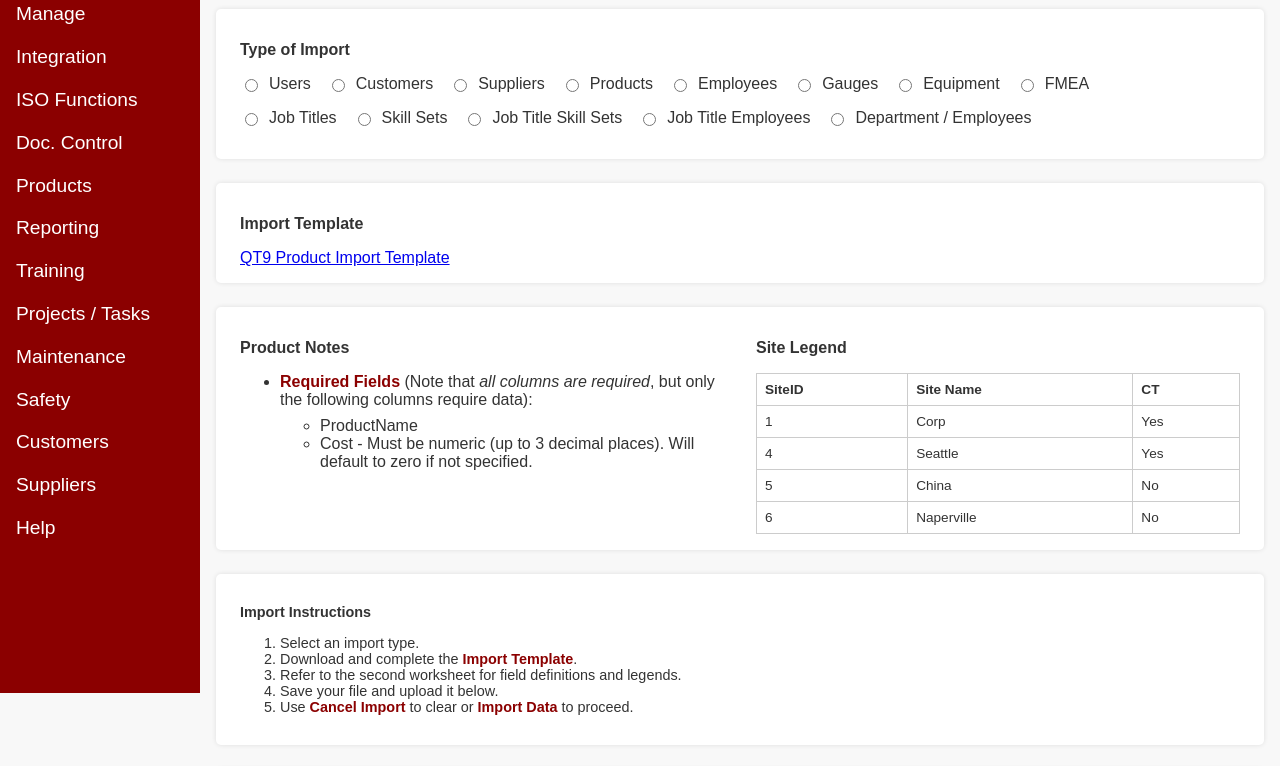
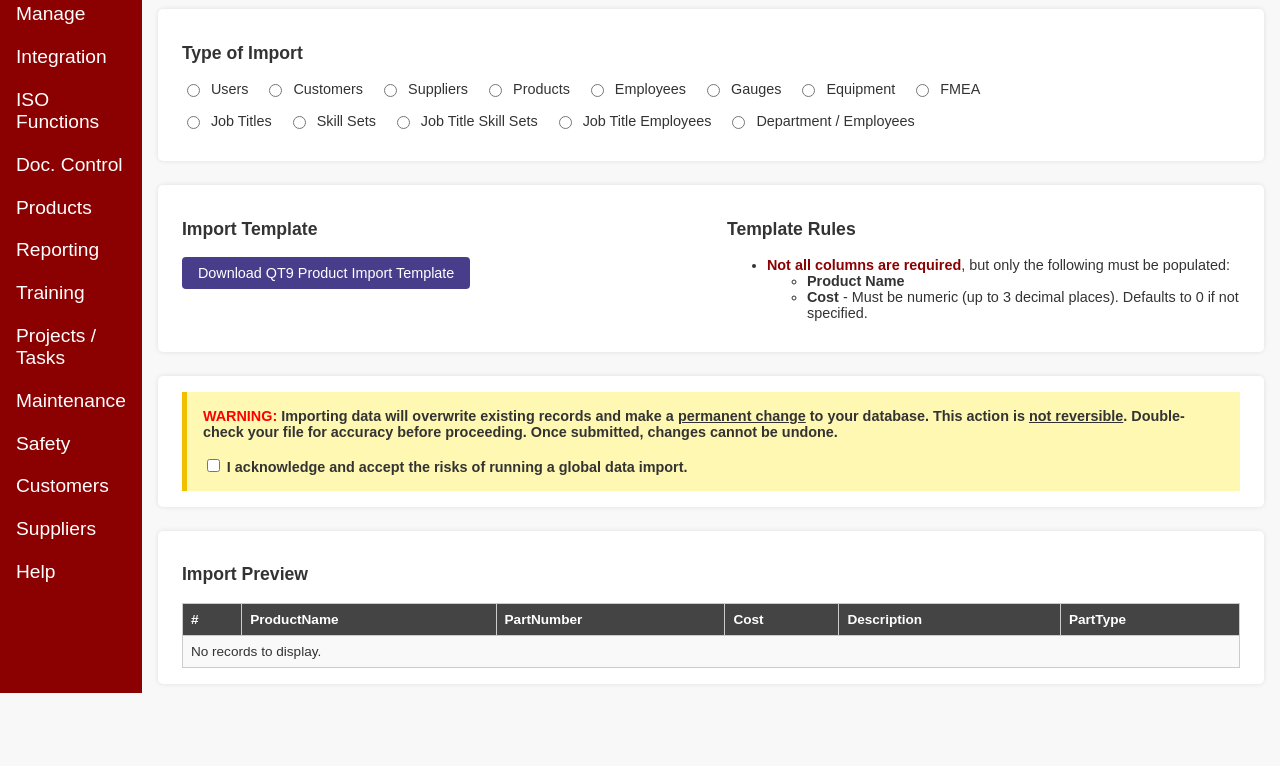
Before and after one commit to spulidoqt9/qt9-import-demo, a plain HTML site: page index.html in a window 1280 px wide. Shown: the part 107-873 px from the top of the page. Drawn offline with Linux system fonts and the light colour scheme.

Commit message:
Add files via upload

```diff
--- a/index.html
+++ b/index.html
@@ -53,6 +53,10 @@
       margin-bottom: 1.5rem;
       border-radius: 5px;
       box-shadow: 0 0 5px rgba(0,0,0,0.1);
+      font-size: 0.9rem;
+    }
+    .cheader {
+      font-size: 1.1rem;
     }
     .import-group {
       display: flex;
@@ -64,9 +68,6 @@
       display: flex;
       align-items: center;
       gap: 0.5rem;
-    }
-    .instructions {
-      font-size: 0.9rem;
     }
     .highlight {
       font-weight: bold;
@@ -81,25 +82,62 @@
     .two-col > div {
       flex: 1;
     }
-    table {
-      width: 100%;
-      border-collapse: collapse;
-      font-size: 0.85rem;
+    .disclaimer-box {
+      background: #fff8b3;
+      padding: 1rem;
+      border-left: 5px solid #f0c000;
+      font-weight: bold;
     }
-    table, th, td {
-      border: 1px solid #ccc;
-    }
-    th, td {
-      padding: 0.5rem;
-      text-align: left;
-    }
-    ul {
-      margin-top: 0.5rem;
+    .disclaimer-box span {
+      color: red;
     }
     .upload-section input[type="file"] {
       margin-top: 0.5rem;
     }
+    .upload-section input[type="checkbox"] {
+      margin-right: 0.5rem;
+    }
+    .preview-section table {
+      width: 100%;
+      border-collapse: collapse;
+      font-size: 0.85rem;
+      margin-top: 1rem;
+    }
+    .preview-section th,
+    .preview-section td {
+      border: 1px solid #ccc;
+      padding: 0.5rem;
+      text-align: left;
+    }
+    .preview-section thead {
+      background-color: #444;
+      color: #fff;
+    }
+    .preview-section tbody td {
+      background-color: #f9f9f9;
+    }
+    #import-sections {
+      display: none;
+    }
+    .button-link {
+      display: inline-block;
+      padding: 0.5rem 1rem;
+      background-color: darkslateblue;
+      color: white;
+      text-decoration: none;
+      border-radius: 4px;
+      transition: transform 0.2s;
+    }
+    .button-link:hover {
+      transform: scale(1.1);
+    }
   </style>
+  <script>
+    function toggleImportSections(checkbox) {
+      const importSections = document.getElementById('import-sections');
+      importSections.style.display = checkbox.checked ? 'flex' : 'none';
+    }
+  </script>
 </head>
 <body>
   <div class="sidebar">
@@ -126,7 +164,7 @@
     <h1>Import Data</h1>
 
     <div class="card">
-      <p><strong>Type of Import</strong></p>
+      <p class="cheader"><strong>Type of Import</strong></p>
       <div class="import-group">
         <label><input type="radio" name="importType" /> Users</label>
         <label><input type="radio" name="importType" /> Customers</label>
@@ -146,41 +184,36 @@
       </div>
     </div>
 
-    <div class="card">
-      <p><strong>Import Template</strong></p>
-      <a href="#">QT9 Product Import Template</a>
-    </div>
-
     <div class="card two-col">
       <div>
-        <p><strong>Product Notes</strong></p>
+        <p class="cheader"><strong>Import Template</strong></p>
+        <a href="#" class="button-link">Download QT9 Product Import Template</a>
+      </div>
+      <div>
+        <p class="cheader"><strong>Template Rules</strong></p>
         <ul>
-          <li><span class="highlight">Required Fields</span> (Note that <em>all columns are required</em>, but only the following columns require data):
+          <li><span class="highlight">Not all columns are required</span>, but only the following must be populated:
             <ul>
-              <li>ProductName</li>
-              <li>Cost - Must be numeric (up to 3 decimal places). Will default to zero if not specified.</li>
+              <li><strong>Product Name</strong></li>
+              <li><strong>Cost</strong> - Must be numeric (up to 3 decimal places). Defaults to 0 if not specified.</li>
             </ul>
           </li>
         </ul>
       </div>
-      <div>
-        <p><strong>Site Legend</strong></p>
-        <table>
-          <thead>
-            <tr><th>SiteID</th><th>Site Name</th><th>CT</th></tr>
-          </thead>
-          <tbody>
-            <tr><td>1</td><td>Corp</td><td>Yes</td></tr>
-            <tr><td>4</td><td>Seattle</td><td>Yes</td></tr>
-            <tr><td>5</td><td>China</td><td>No</td></tr>
-            <tr><td>6</td><td>Naperville</td><td>No</td></tr>
-          </tbody>
-        </table>
+    </div>
+
+    <div class="card">
+      <div class="disclaimer-box">
+        <span>WARNING:</span> Importing data will overwrite existing records and make a <u>permanent change</u> to your database.
+        This action is <u>not reversible</u>. Double-check your file for accuracy before proceeding.
+        Once submitted, changes cannot be undone.<br><br>
+        <label><input type="checkbox" name="acknowledge" onchange="toggleImportSections(this)" /> I acknowledge and accept the risks of running a global data import.</label>
       </div>
     </div>
 
- <div class="card instructions">
-  <p><strong>Import Instructions</strong></p>
+    <div class="card two-col" id="import-sections">
+      <div class="instructions">
+        <p class="cheader"><strong>Import Instructions</strong></p>
         <ol>
           <li>Select an import type.</li>
           <li>Download and complete the <span class="highlight">Import Template</span>.</li>
@@ -189,14 +222,32 @@
           <li>Use <span class="highlight">Cancel Import</span> to clear or <span class="highlight">Import Data</span> to proceed.</li>
         </ol>
       </div>
-
-
-    <div class="card upload-section">
-      <p><strong>Upload Import Data</strong></p>
+      <div class="upload-section">
+        <p class="cheader"><strong>Upload Import Data</strong></p>
         <input type="file" />
         <p>File size must be 150 MB or less <span class="highlight">Excel 97-2003 .xls format only</span></p>
         <p><strong>NOTE:</strong> Worksheet name must be <strong>Sheet1</strong></p>
       </div>
     </div>
+
+    <div class="card preview-section">
+      <p class="cheader"><strong>Import Preview</strong></p>
+      <table>
+        <thead>
+          <tr>
+            <th>#</th>
+            <th>ProductName</th>
+            <th>PartNumber</th>
+            <th>Cost</th>
+            <th>Description</th>
+            <th>PartType</th>
+          </tr>
+        </thead>
+        <tbody>
+          <tr><td colspan="6">No records to display.</td></tr>
+        </tbody>
+      </table>
+    </div>
+  </div>
 </body>
 </html>
```
Lines whose indentation alone changed are shown as unchanged.
